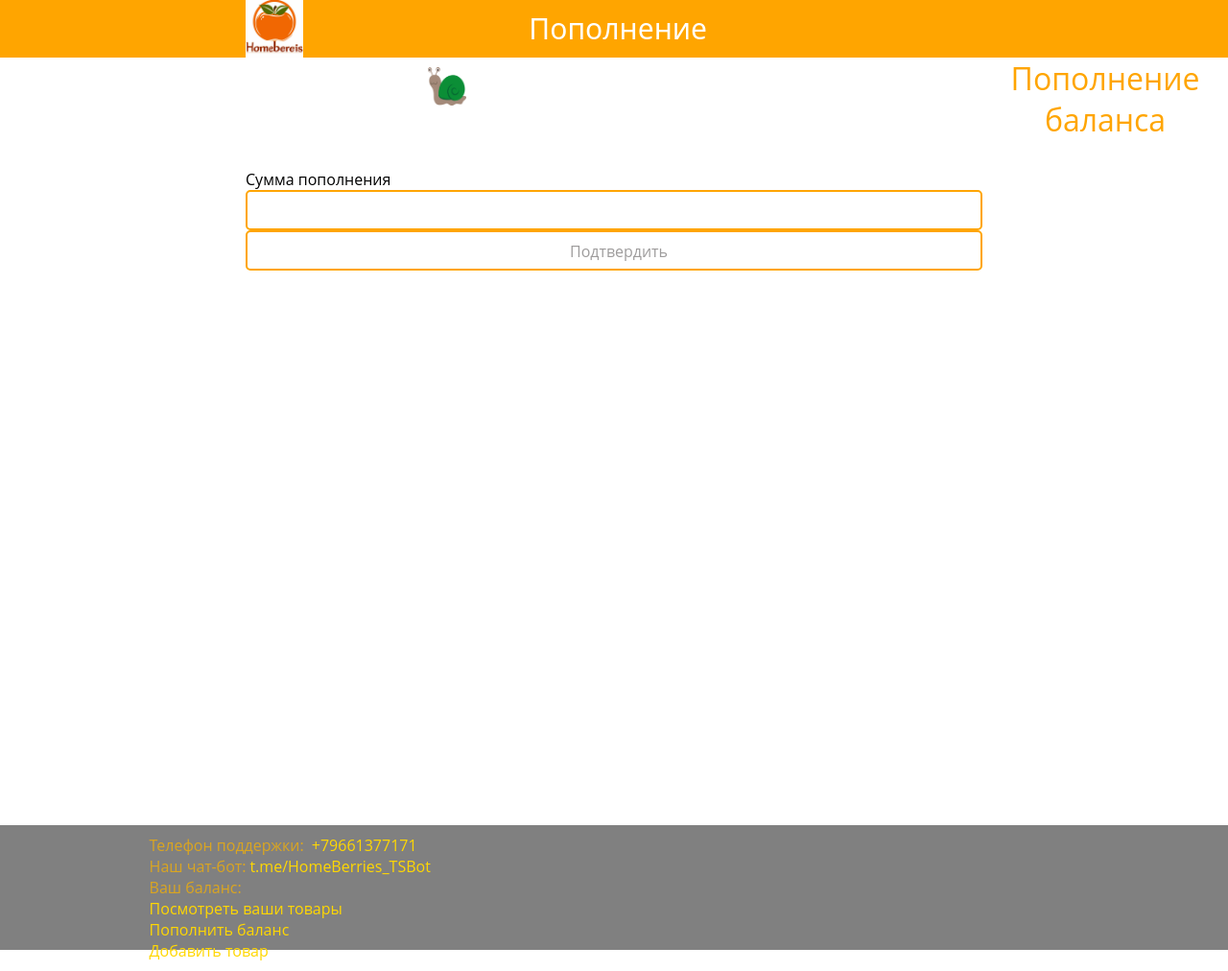
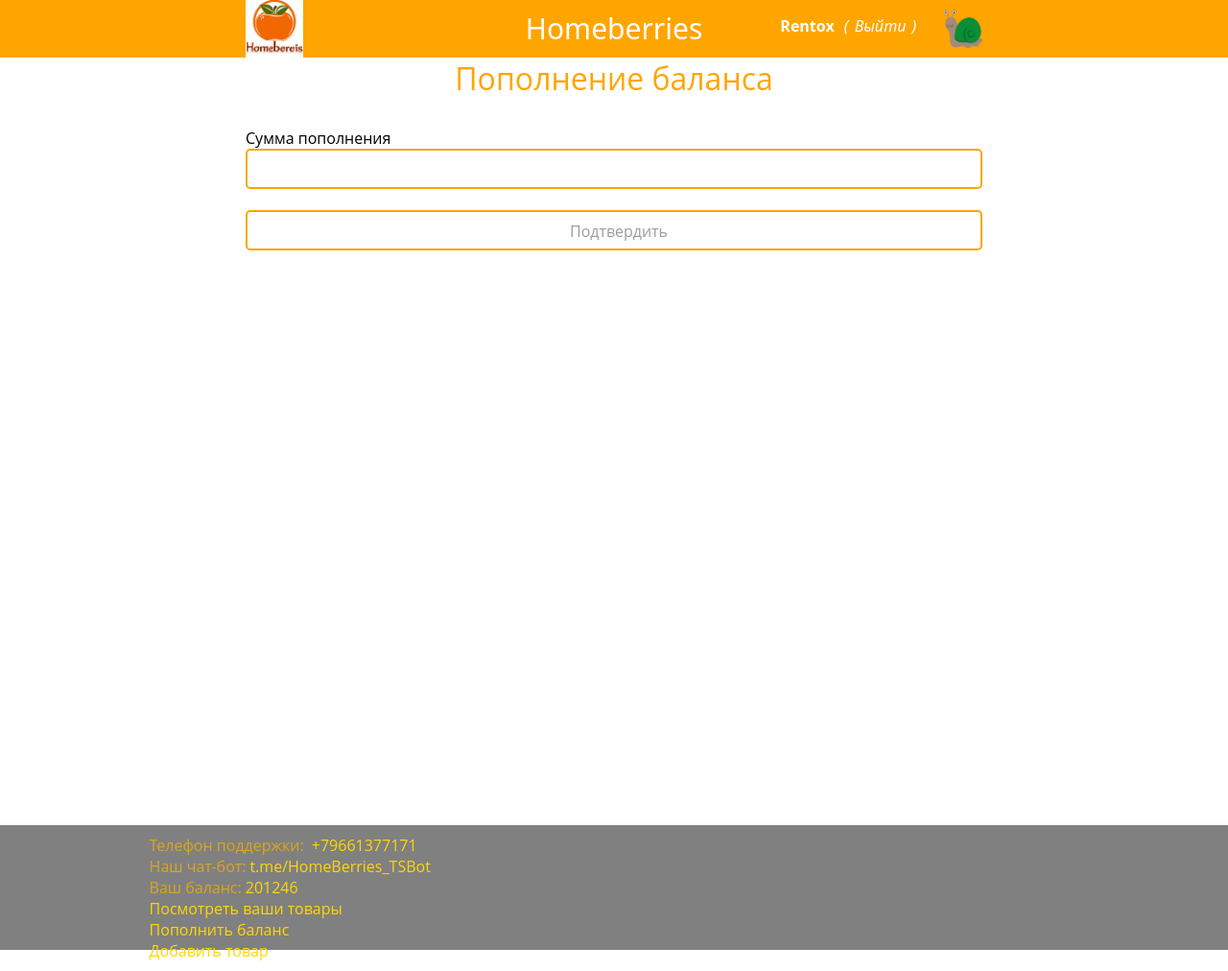
Before and after one commit to Renntoxx/HomeBerries, a Flask app: page /balance in a window 1280 px wide. Shown: the whole page at 96% size. Run offline with Flask 3, Linux system fonts and the light colour scheme; a user stored in the database is signed in; parts of the project's set-up code (start-up, migrations or seed data) failed here and were passed over; some libraries are stand-ins or nearby versions.

Commit message:
Опять правки html

```diff
--- a/main.py
+++ b/main.py
@@ -68,7 +68,7 @@ def login():
         return render_template('login.html',
                                message="Неправильный логин или пароль",
                                form=form)
-    return render_template('login.html', title='Авторизация', form=form)
+    return render_template('login.html', title='Homeberries', form=form)
 
 
 @app.route('/register', methods=['GET', 'POST'])
@@ -92,7 +92,7 @@ def register():
         db_sess.add(user)
         db_sess.commit()
         return redirect('/login')
-    return render_template('register.html', title='Регистрация', form=form)
+    return render_template('register.html', title='Homeberries', form=form)
 
 
 @app.route('/goods', methods=['GET', 'POST'])
@@ -109,7 +109,6 @@ def add_goods():
         else:
             goods.image_path = "/static/images/no-image.png"
         goods.title = form.title.data
-        goods.content = form.content.data
         goods.cost = form.cost.data
         goods.owner = current_user.name
         goods.user = current_user
@@ -117,8 +116,8 @@ def add_goods():
         db_sess.merge(current_user)
         db_sess.commit()
         return redirect('/')
-    return render_template('goods.html', title='Добавление товара',
-                           form=form, username=current_user.name)
+    return render_template('goods.html', title='Homeberries',
+                           form=form, username=current_user.name, balance=current_user.balance)
 
 
 @app.route('/balance', methods=['GET', 'POST'])
@@ -131,8 +130,8 @@ def balance_change():
         user.balance += int(form.balance.data)
         db_sess.commit()
         return redirect('/')
-    return render_template('balance.html', title='Пополнение баланса',
-                           form=form, username=current_user.name)
+    return render_template('balance.html', title='Homeberries',
+                           form=form, username=current_user.name, balance=current_user.balance)
 
 
 @app.route('/goods_buy/<int:goods_id>', methods=['GET', 'POST'])
@@ -153,7 +152,7 @@ def images_delete(goods_id):
                 pass
     else:
         abort(404)
-    return redirect('/')
+    return redirect('/index?search=@')
 
 
 @app.route('/goods_sell/<int:goods_id>', methods=['GET', 'POST'])
--- a/static/css/style.css
+++ b/static/css/style.css
@@ -240,7 +240,7 @@ footer .i-fact {
 }
 
 .i-fact {
-    color: gold;
+    color: orange;
 }
 
 .i {
--- a/templates/balance.html
+++ b/templates/balance.html
@@ -13,11 +13,9 @@
         <div class="container">
             <div class="logo">
                 <a href="/index"><img src="static/images/logo.jpg" alt="" class="logo_i"></a>
-            </div>
-            <div class="title">
+            </div><div class="title">
                 <p>{{ title }}</p>
-            </div>
-            <div class="account">
+            </div><div class="account">
                 {% if not current_user.is_authenticated %}
                 <p class="enter account-text">
                     <a href="login">Войти</a>
@@ -49,7 +47,7 @@
             <p class="alert alert-danger" role="alert">
                 {{ error }}
             </p>
-            {% endfor %}
+            {% endfor %}<br>
             <p>{{ form.submit(type="submit", class="btn btn-primary") }}</p>
             {{message}}
         </form>
@@ -68,7 +66,7 @@
                 {% endif %}
                 <div class="clear"></div>
                 {% if current_user.is_authenticated %}
-                <a href="/index?search=@#$" class="i-fact i">Посмотреть ваши товары</a>
+                <a href="/index?search=@" class="i-fact i">Посмотреть ваши товары</a>
                 <div class="clear"></div>
                 <a href="/balance" class="i-fact i">Пополнить баланс</a>
                 <div class="clear"></div>
--- a/templates/goods.html
+++ b/templates/goods.html
@@ -85,7 +85,7 @@
             {% endif %}
             <div class="clear"></div>
             {% if current_user.is_authenticated %}
-            <a href="/index?search=@#$" class="i-fact i">Посмотреть ваши товары</a>
+            <a href="/index?search=@" class="i-fact i">Посмотреть ваши товары</a>
             <div class="clear"></div>
             <a href="/balance" class="i-fact i">Пополнить баланс</a>
             <div class="clear"></div>
--- a/templates/index.html
+++ b/templates/index.html
@@ -81,7 +81,7 @@
             {% endif %}
             <div class="clear"></div>
             {% if current_user.is_authenticated %}
-            <a href="/index?search=@#$" class="i-fact i">Посмотреть ваши товары</a>
+            <a href="/index?search=@" class="i-fact i">Посмотреть ваши товары</a>
             <div class="clear"></div>
             <a href="/balance" class="i-fact i">Пополнить баланс</a>
             <div class="clear"></div>
--- a/templates/login.html
+++ b/templates/login.html
@@ -60,7 +60,7 @@
             {% endif %}
             <div class="clear"></div>
             {% if current_user.is_authenticated %}
-            <a href="/index?search=@#$" class="i-fact i">Посмотреть ваши товары</a>
+            <a href="/index?search=@" class="i-fact i">Посмотреть ваши товары</a>
             <div class="clear"></div>
             <a href="/balance" class="i-fact i">Пополнить баланс</a>
             <div class="clear"></div>
--- a/templates/register.html
+++ b/templates/register.html
@@ -78,7 +78,7 @@
             {% endif %}
             <div class="clear"></div>
             {% if current_user.is_authenticated %}
-            <a href="/index?search=@#$" class="i-fact i">Посмотреть ваши товары</a>
+            <a href="/index?search=@" class="i-fact i">Посмотреть ваши товары</a>
             <div class="clear"></div>
             <a href="/balance" class="i-fact i">Пополнить баланс</a>
             <div class="clear"></div>
```
Also changed, not shown: db/hb.db.
